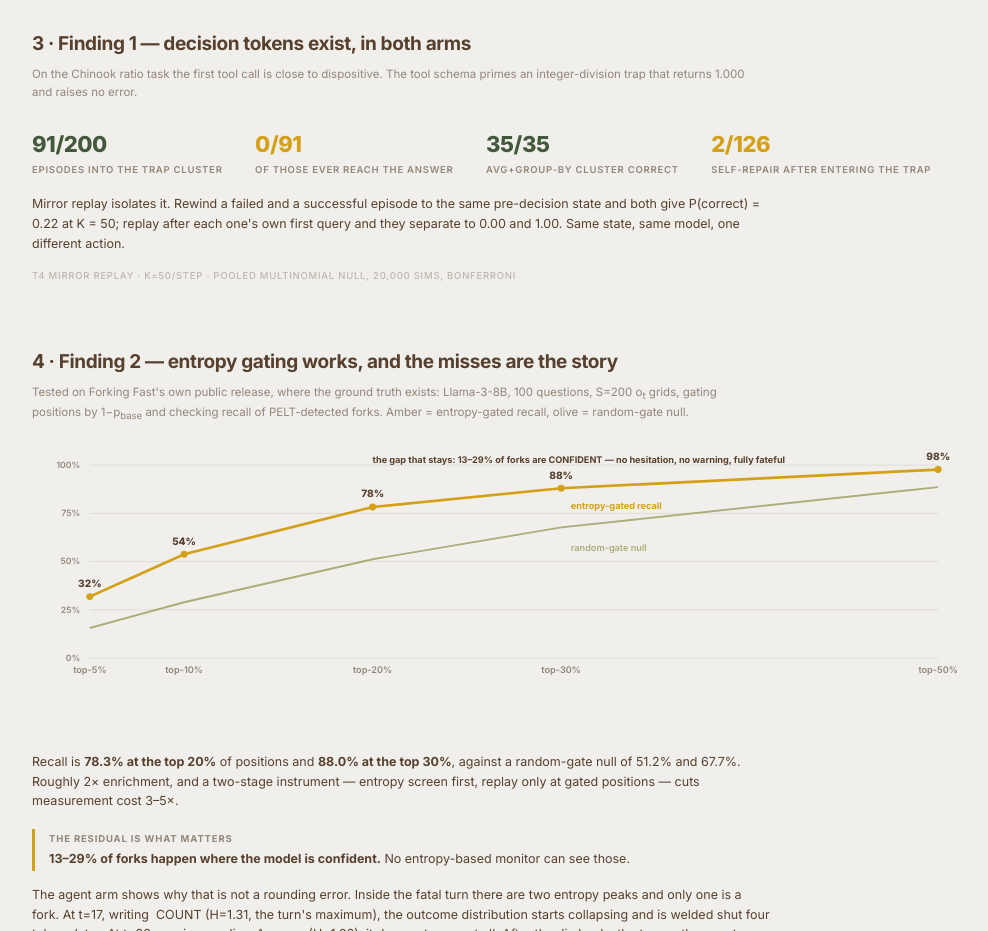
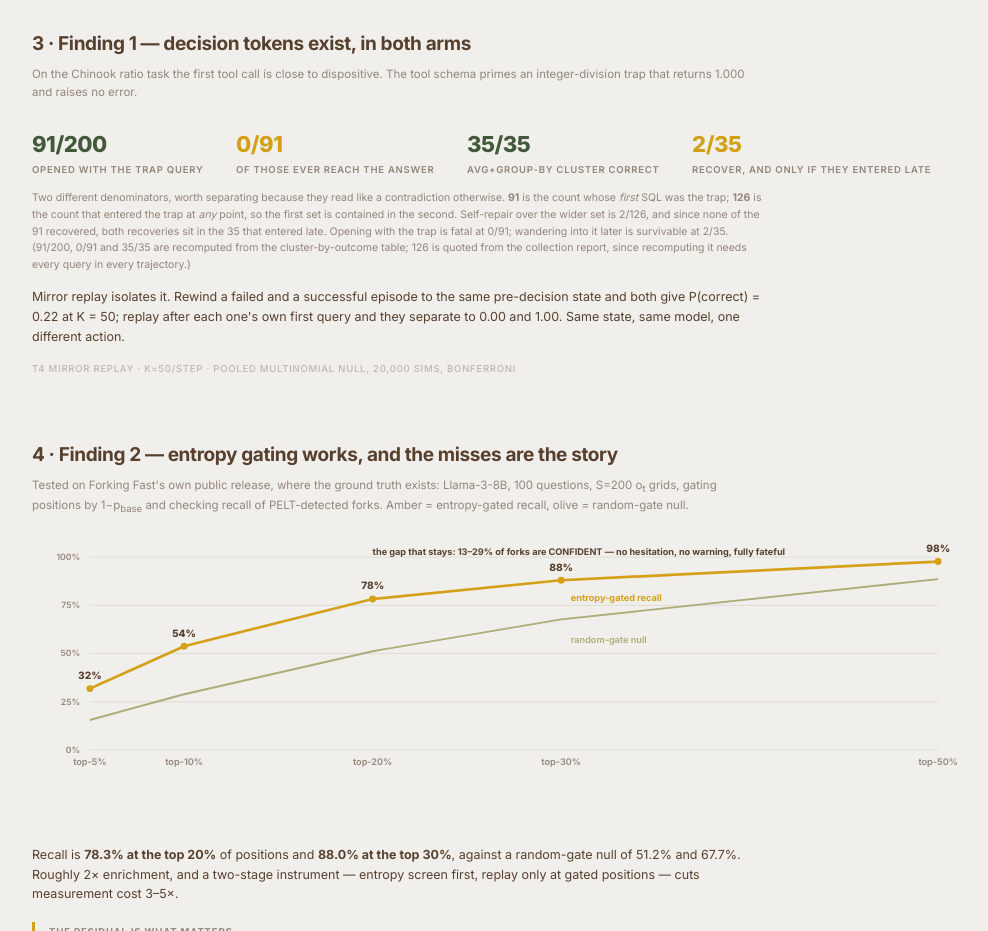
Before and after one commit to Odysseusailoon/trace, a plain HTML site: page demo/repro.html in a window 1280 px wide. Shown: the part 1260-2191 px from the top of the page, without its empty margins (126-1114 px from the left). Drawn offline with Linux system fonts and the light colour scheme.

Commit message:
fix: 0/91 and 2/126 shared a headline and not a denominator
Caught in review of the live page. The four stat tiles read as one population, so
0/91 recovering and 2/126 recovering looked like a contradiction. They are not,
but the presentation earned the confusion.

91 is the count whose FIRST SQL was the trap. 126 is the count that entered the
trap at ANY point, so 91 is contained in 126. Since none of the 91 recovered,
both recoveries must sit in the 35 that entered late, and the interesting number
falls out of that: opening with the trap is fatal at 0/91, wandering into it
later is survivable at 2/35. Replacing the 2/126 tile with 2/35 and adding a note
that names both denominators.

Verification status, stated in the page because it is uneven: 91/200, 0/91 and
35/35 are recomputed here from validation_t4_artist_album_ratio.json
(sql:intdiv n=91 with outcomes 90 intdiv_1.000 + 1 wrong_other and no correct;
sql:avg_groupby n=35 all correct). 126 is quoted from the collection report and
NOT recomputed, because it needs every query in every trajectory and the 8B
episode file is on a parked node, not local.

```diff
--- a/demo/repro.html
+++ b/demo/repro.html
@@ -125,10 +125,17 @@
   <h2>3 &middot; Finding 1 &mdash; decision tokens exist, in both arms</h2>
   <p class="sub">On the Chinook ratio task the first tool call is close to dispositive. The tool schema primes an
   integer-division trap that returns 1.000 and raises no error.</p>
-  <div class="stat"><b>91/200</b><span>episodes into the trap cluster</span></div>
+  <div class="stat"><b>91/200</b><span>opened with the trap query</span></div>
   <div class="stat bad"><b>0/91</b><span>of those ever reach the answer</span></div>
   <div class="stat"><b>35/35</b><span>avg+group-by cluster correct</span></div>
-  <div class="stat bad"><b>2/126</b><span>self-repair after entering the trap</span></div>
+  <div class="stat bad"><b>2/35</b><span>recover, and only if they entered late</span></div>
+  <p class="note">Two different denominators, worth separating because they read like a contradiction otherwise.
+  <b>91</b> is the count whose <i>first</i> SQL was the trap; <b>126</b> is the count that entered the trap at
+  <i>any</i> point, so the first set is contained in the second. Self-repair over the wider set is 2/126, and since
+  none of the 91 recovered, both recoveries sit in the 35 that entered late. Opening with the trap is fatal at 0/91;
+  wandering into it later is survivable at 2/35. (91/200, 0/91 and 35/35 are recomputed from the cluster-by-outcome
+  table; 126 is quoted from the collection report, since recomputing it needs every query in every trajectory.)</p>
+
   <p class="body">Mirror replay isolates it. Rewind a failed and a successful episode to the same pre-decision state
   and both give P(correct) = 0.22 at K = 50; replay after each one's own first query and they separate to 0.00 and
   1.00. Same state, same model, one different action.</p>
```
Also changed, not shown: 1 other file.
